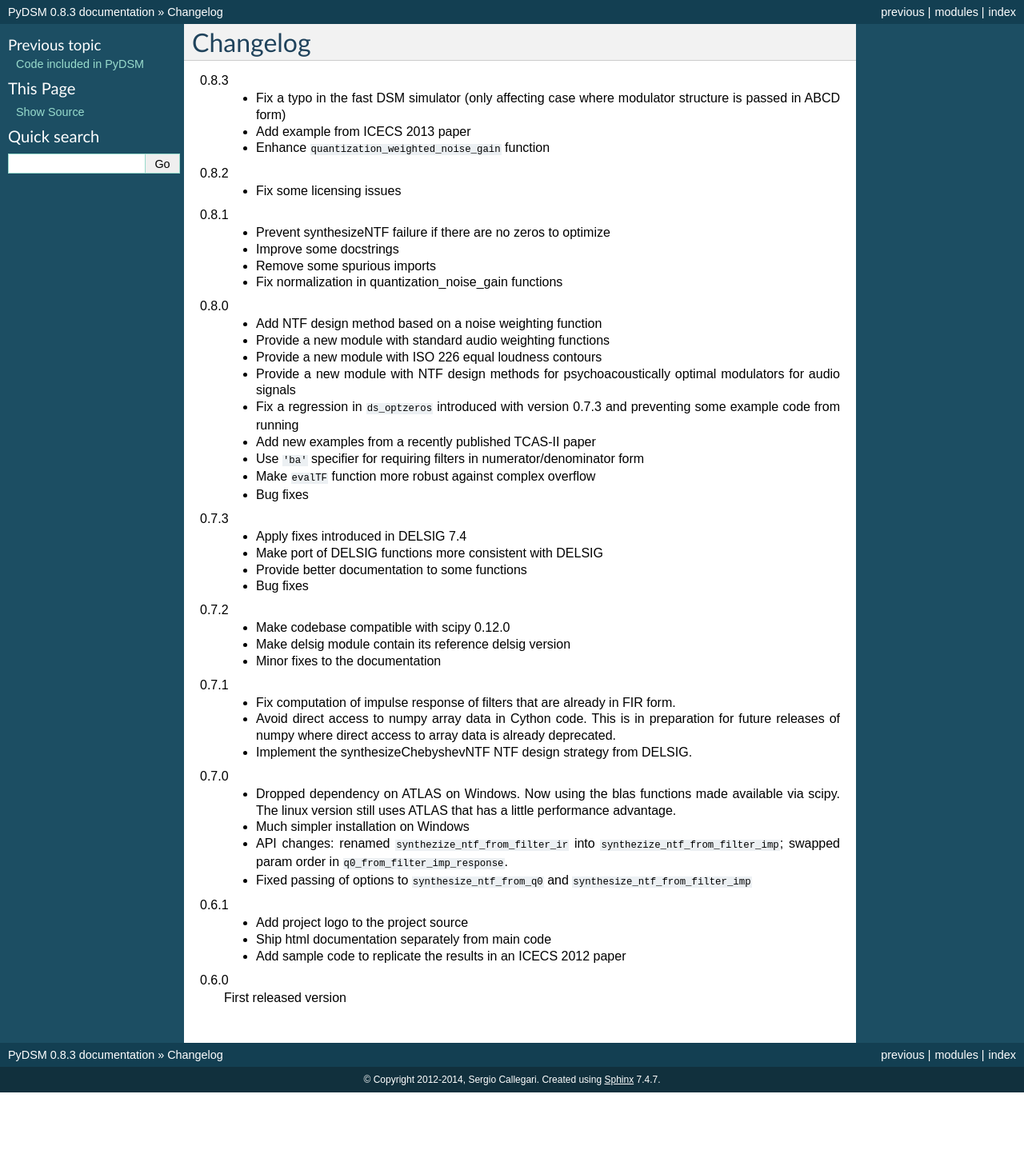
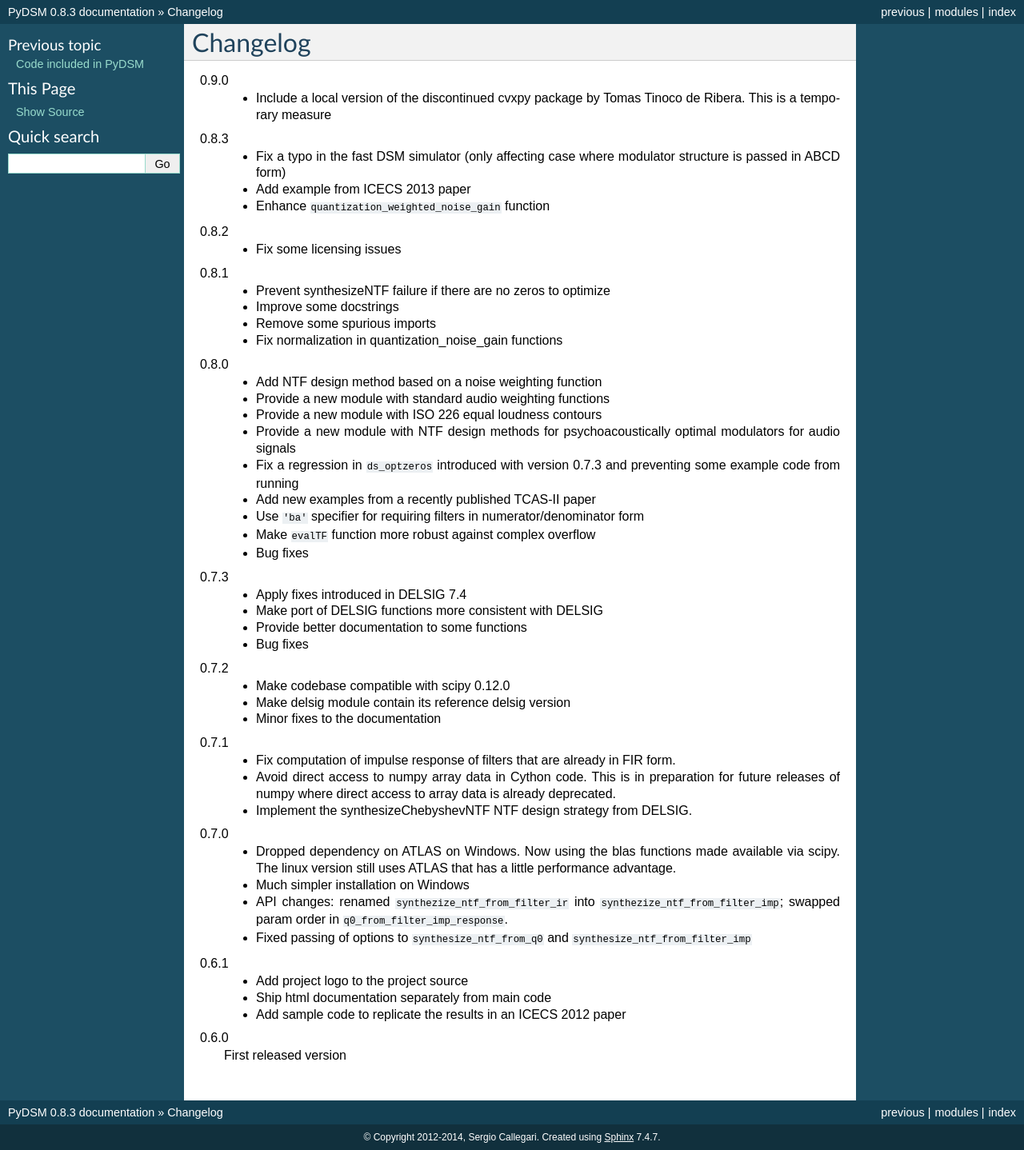
Before and after one commit to sergiocallegari/PyDSM, a Sphinx documentation site: the page built from doc/source/changelog.rst, in a window 1280 px wide. Shown: the whole page at 80% size. Built offline with Sphinx 7.4.7, drawn with Linux system fonts in a browser that asks for light colours; formulas are drawn with MathJax 3; before the commit the page ends 1366 px from its top, so only the background shows below that.

Commit message:
Update changelog in view of version 0.9.0

```diff
--- a/doc/source/changelog.rst
+++ b/doc/source/changelog.rst
@@ -1,5 +1,9 @@
 Changelog
 ---------
+
+0.9.0
+   - Include a local version of the discontinued cvxpy package
+     by Tomas Tinoco de Ribera. This is a temporary measure
 
 0.8.3
    - Fix a typo in the fast DSM simulator
```
